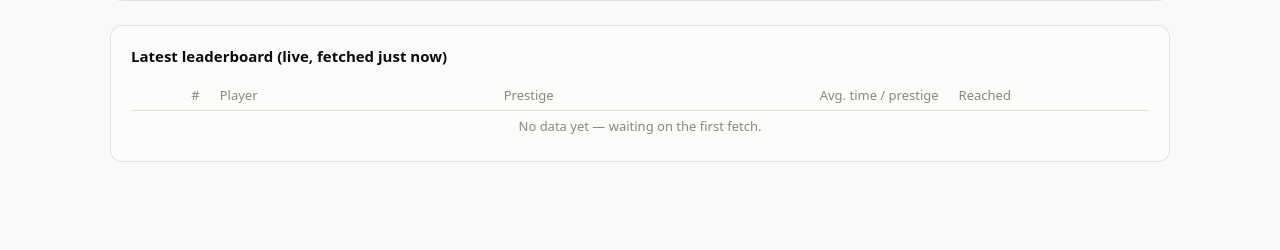
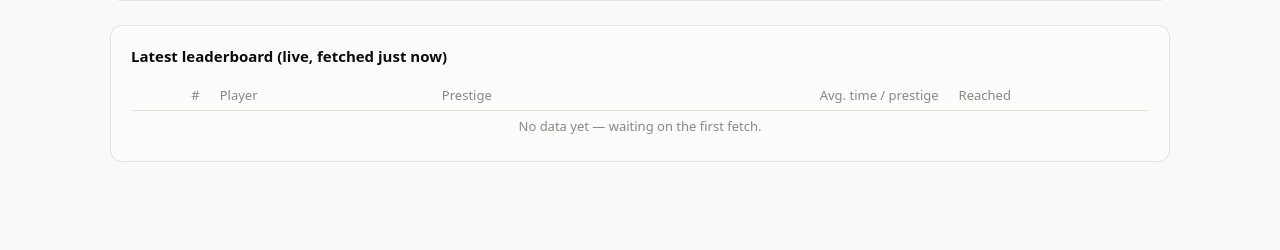
Before and after one commit to Reflex0494/MTL-Leaderboards, a Flask app: page / in a window 1280 px wide. Shown: the part 669-919 px from the top of the page. Run offline with Flask 3, Linux system fonts and the light colour scheme; data that the repository does not hold is empty.

Commit message:
Center the Prestige column and fetch every 15 minutes locally
Prestige column values now center-align under the header instead of
right-aligning (rank # and avg-time columns unchanged).

Local Flask fetcher now polls every 15 minutes instead of hourly, aligned
to :00/:15/:30/:45 (same epoch-boundary approach as before, generalized to
any interval). More frequent snapshots also means the avg-time-to-prestige
column fills in faster. GitHub Actions/Pages cadence is unchanged for now.

```diff
--- a/docs/app.js
+++ b/docs/app.js
@@ -87,7 +87,7 @@ async function refreshLatestTable() {
     <tr>
       <td class="num">${e.rank}</td>
       <td class="name">${escapeHtml(e.display_name)}</td>
-      <td class="num">${e.prestige_level.toLocaleString()}</td>
+      <td class="center">${e.prestige_level.toLocaleString()}</td>
       <td class="num">${formatDuration(avgSecondsPerPrestige(playersMap[e.steam_id]?.points))}</td>
       <td>${escapeHtml(timeAgo(e.achieved_at))}</td>
     </tr>
--- a/docs/index.html
+++ b/docs/index.html
@@ -46,7 +46,7 @@
             <tr>
               <th class="num">#</th>
               <th>Player</th>
-              <th class="num">Prestige</th>
+              <th class="center">Prestige</th>
               <th class="num">Avg. time / prestige</th>
               <th>Reached</th>
             </tr>
--- a/docs/style.css
+++ b/docs/style.css
@@ -277,6 +277,7 @@ table.lb-table td {
 }
 table.lb-table tr:last-child td { border-bottom: none; }
 table.lb-table td.num, table.lb-table th.num { text-align: right; }
+table.lb-table td.center, table.lb-table th.center { text-align: center; }
 table.lb-table td.name { font-variant-numeric: normal; }
 
 .table-scroll {
--- a/fetcher.py
+++ b/fetcher.py
@@ -1,6 +1,6 @@
 import logging
 import threading
-from datetime import datetime, timedelta, timezone
+from datetime import datetime, timezone
 
 import requests
 
@@ -8,7 +8,7 @@ import db
 
 LEADERBOARD_URL = "https://cdn.mow-the-lawn.com/leaderboard/{season}/top.json"
 SEASON = "s3"
-FETCH_INTERVAL_SECONDS = 60 * 60  # 1 hour
+FETCH_INTERVAL_SECONDS = 15 * 60  # 15 minutes
 
 log = logging.getLogger("fetcher")
 
@@ -64,18 +64,19 @@ def fetch_live() -> dict:
     }
 
 
-def _seconds_until_next_hour() -> float:
-    now = datetime.now(timezone.utc)
-    next_hour = (now.replace(minute=0, second=0, microsecond=0) + timedelta(hours=1))
-    return (next_hour - now).total_seconds()
+def _seconds_until_next_boundary() -> float:
+    # Epoch-aligned, so FETCH_INTERVAL_SECONDS=900 lands on :00/:15/:30/:45
+    # and 3600 lands on :00 — works for any interval that divides evenly
+    # into an hour or day, recomputed each cycle so it can't drift.
+    now_ts = datetime.now(timezone.utc).timestamp()
+    next_ts = (now_ts // FETCH_INTERVAL_SECONDS + 1) * FETCH_INTERVAL_SECONDS
+    return next_ts - now_ts
 
 
 def _loop():
     fetch_once()
     while not _stop_event.is_set():
-        # Recomputed each cycle (rather than a flat 3600s sleep) so the
-        # schedule stays pinned to :00 and can't drift over time.
-        if _stop_event.wait(_seconds_until_next_hour()):
+        if _stop_event.wait(_seconds_until_next_boundary()):
             break
         fetch_once()
 
--- a/static/app.js
+++ b/static/app.js
@@ -101,7 +101,7 @@ async function refreshLatestTable() {
     <tr>
       <td class="num">${e.rank}</td>
       <td class="name">${escapeHtml(e.display_name)}</td>
-      <td class="num">${e.prestige_level.toLocaleString()}</td>
+      <td class="center">${e.prestige_level.toLocaleString()}</td>
       <td class="num">${formatDuration(avgSecondsPerPrestige(state.fullHistory[e.steam_id]))}</td>
       <td>${escapeHtml(timeAgo(e.achieved_at))}</td>
     </tr>
--- a/static/style.css
+++ b/static/style.css
@@ -277,6 +277,7 @@ table.lb-table td {
 }
 table.lb-table tr:last-child td { border-bottom: none; }
 table.lb-table td.num, table.lb-table th.num { text-align: right; }
+table.lb-table td.center, table.lb-table th.center { text-align: center; }
 table.lb-table td.name { font-variant-numeric: normal; }
 
 .table-scroll {
--- a/templates/index.html
+++ b/templates/index.html
@@ -46,7 +46,7 @@
             <tr>
               <th class="num">#</th>
               <th>Player</th>
-              <th class="num">Prestige</th>
+              <th class="center">Prestige</th>
               <th class="num">Avg. time / prestige</th>
               <th>Reached</th>
             </tr>
```
